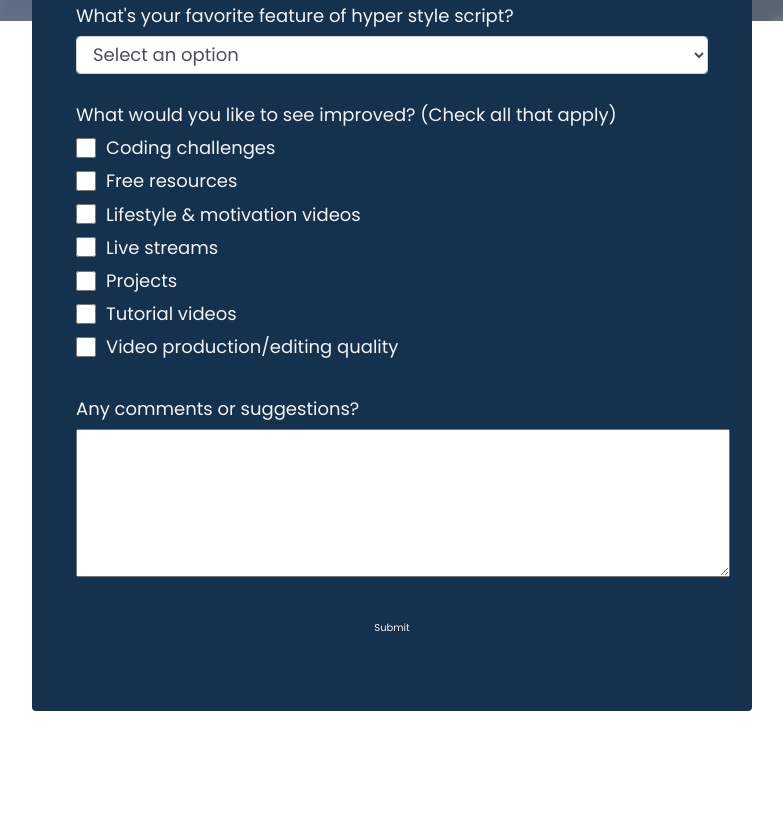
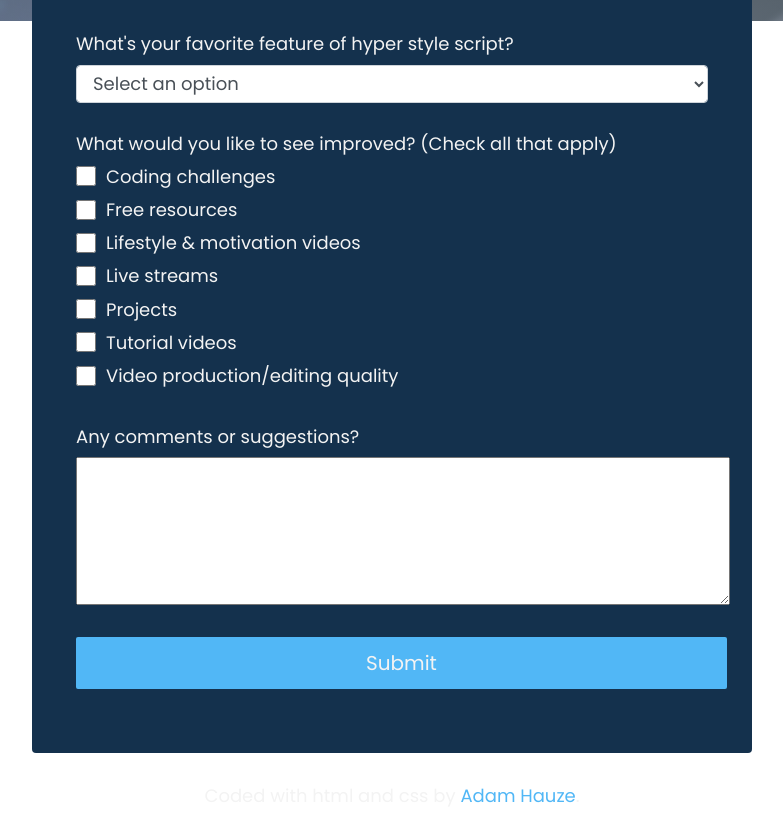
Before and after one commit to hauze-v/hss-survey-form, a plain HTML site: page index.html in a window 1280 px wide. Shown: the part 779-1617 px from the top of the page, without its empty margins (248-1031 px from the left). Before the commit the page ends 1490 px from the top, so only its background shows below. Drawn offline with Linux system fonts and the light colour scheme.

Commit message:
added footer signature, mostsly done now

```diff
--- a/index.html
+++ b/index.html
@@ -16,7 +16,7 @@
     <!-- Header section -->
     <header class="header">
       <h1 id="title">hyper style script Survey Form</h1>
-      <p id="description">
+      <p id="description" class="description text-center">
         Thank you for taking the time to help me improve the platform
       </p>
     </header>
@@ -221,6 +221,10 @@
       </div>
     </form>
 
+    <footer class="footer">
+      <p>Coded with html and css by <a href="https://www.hyperstylescript.com">Adam Hauze</a>.</p>
+    </footer>
+
   </div>
 </body>
 </html>
--- a/styles.css
+++ b/styles.css
@@ -9,6 +9,7 @@
   --color-lightblue: #51b7f6;
 }
 
+
 /* || General Styles || */
 body {
   font-family: 'Poppins', sans-serif;
@@ -17,7 +18,7 @@ body {
   line-height: 1.4;
   color: var(--color-white);
   margin: 0;
-  max-width: 800px;
+  max-width: 1200px;
   margin: 0 auto;
 }
 
@@ -51,7 +52,6 @@ h1,
 p {
   margin-top: 0;
   margin-bottom: 0.5rem;
-  font-size: 1.125rem;
 }
 
 label {
@@ -100,8 +100,23 @@ button {
 
 .description {
   font-style: italic;
-  font-weight: 200;
+  font-weight: 400;
   text-shadow: 1px 1px 1px rgba(0, 0, 0, 0.4);
+}
+
+.footer {
+  text-align: center;
+  margin: 30px 30px;
+}
+
+.footer a:link {
+  color: var(--color-lightblue);
+  font-weight: 400;
+  text-decoration: none;
+}
+
+.footer a:hover {
+  color: var(--color-white);
 }
 
 /* || form || */
@@ -160,10 +175,15 @@ form {
 
 .submit-button {
   display: block;
-  width: 100%;
+  width: 103%;
   padding: 0.75rem;
-  background: var(--color-green);
+  background: var(--color-lightblue);
   color: inherit;
   border-radius: 2px;
   cursor: pointer;
+  font-size: 1.25rem;
 }
+
+.submit-button:hover {
+  background: #3078a5
+}
```
